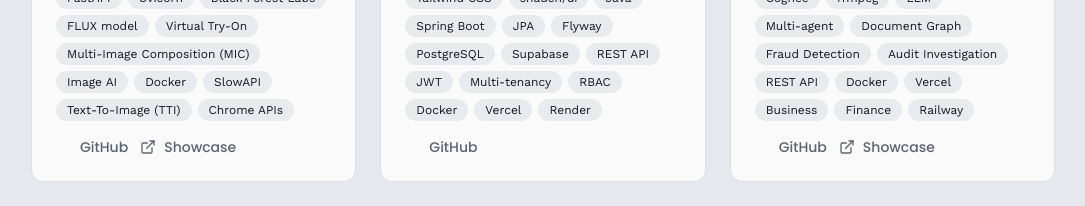
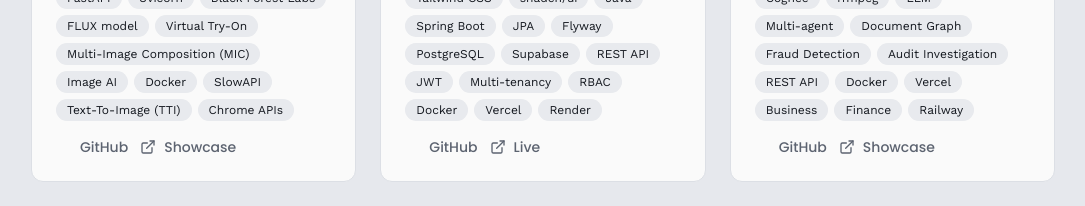
Before and after one commit to Rouxxel/per_web_venzer, a React (Vite) app in the folder frontend/: page / in a window 1280 px wide. Shown: the part 6520-6726 px from the top of the page, without its empty margins (97-1182 px from the left). Built offline with nearby package versions, Linux system fonts and the light colour scheme; some icons are missing.

Commit message:
add link for live demo of prodwatcher

```diff
--- a/frontend/src/data/projects.ts
+++ b/frontend/src/data/projects.ts
@@ -465,7 +465,7 @@ export const projects_en: Project[] = [
     classifications: ["Fullstack", "Database", "Web", "Personal", "Industrial", "Finance/Fintech"],
     github: "https://github.com/Rouxxel/Prod_Watcher",
     //demo: "",
-    //live_demo: ""
+    live_demo: "https://prod-watcher.vercel.app/"
   },
   {
     title: "CorpuScan - Financial document summarization",
```
